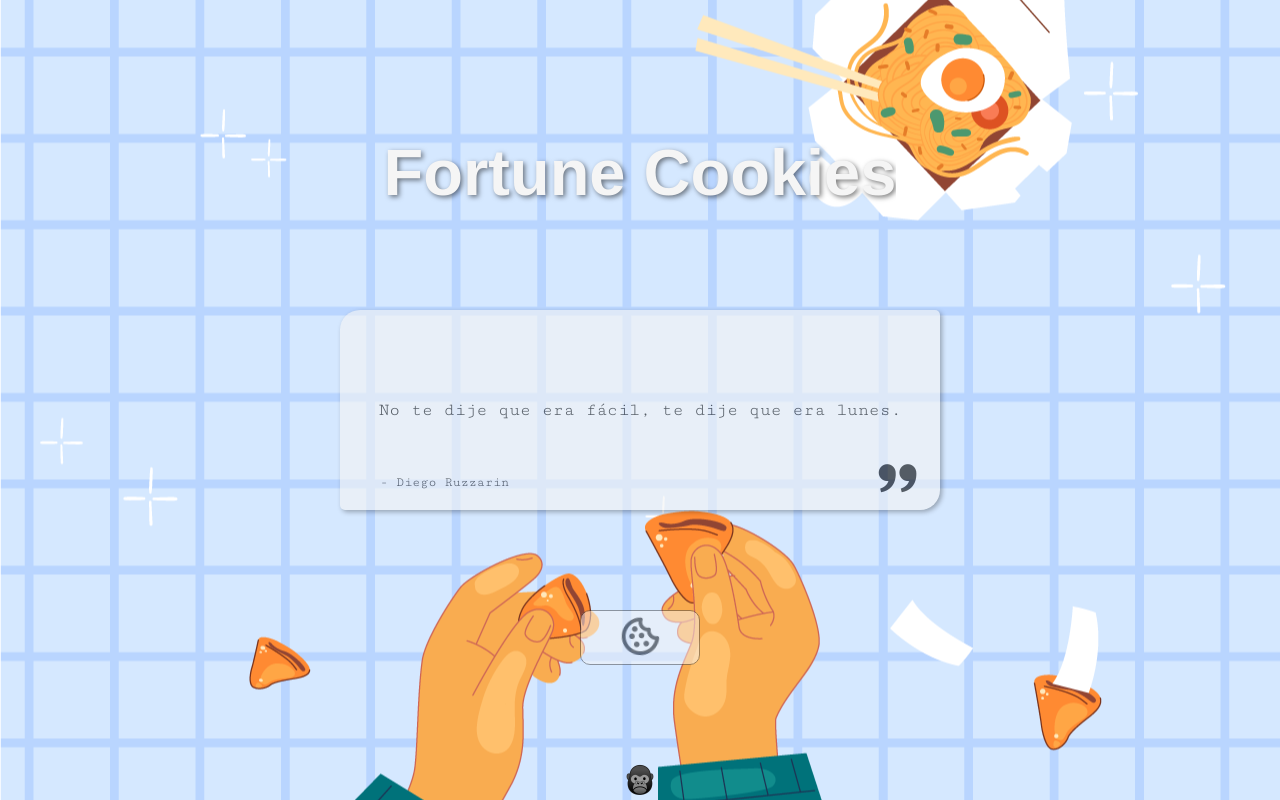
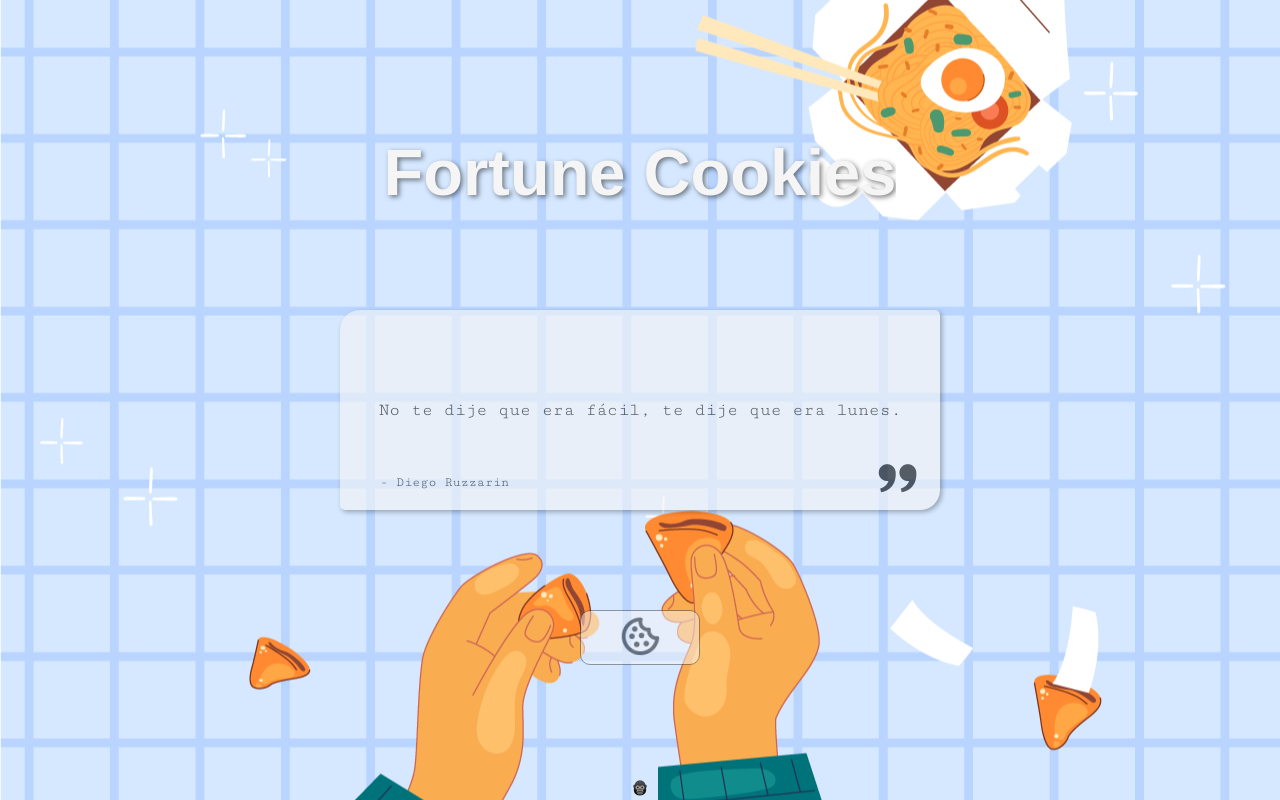
Before and after one commit to Osimitzu/Fortune-Cookie, a React (Vite) app: page / in a window 1280 px wide. Built offline with nearby package versions, Linux system fonts and the light colour scheme; a web font is replaced by a local one.

Commit message:
footer updated

```diff
--- a/src/styles/Footer.css
+++ b/src/styles/Footer.css
@@ -3,5 +3,5 @@
 }
 
 .footerIcon {
-  width: 2rem;
+  width: 1rem;
 }
```
